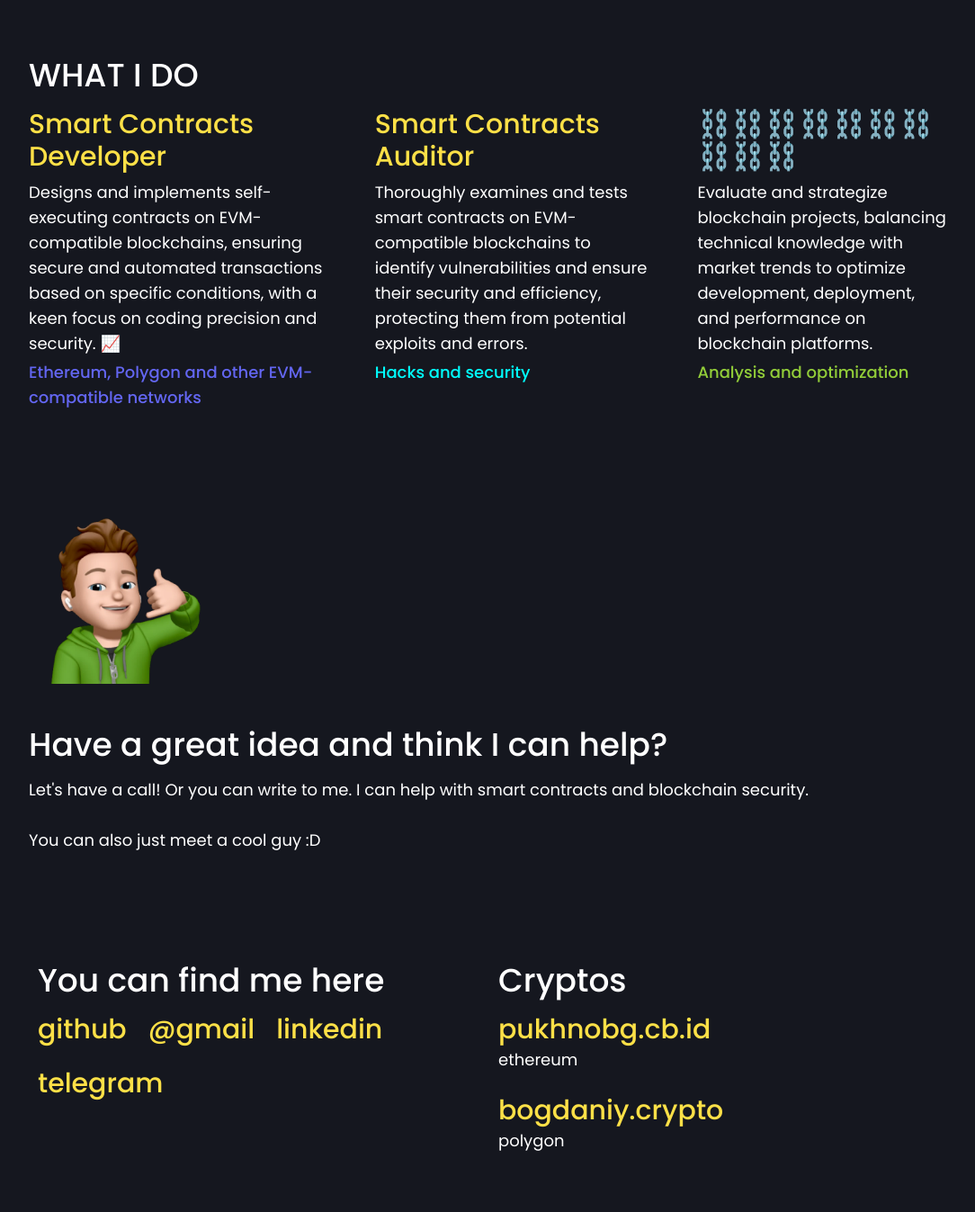
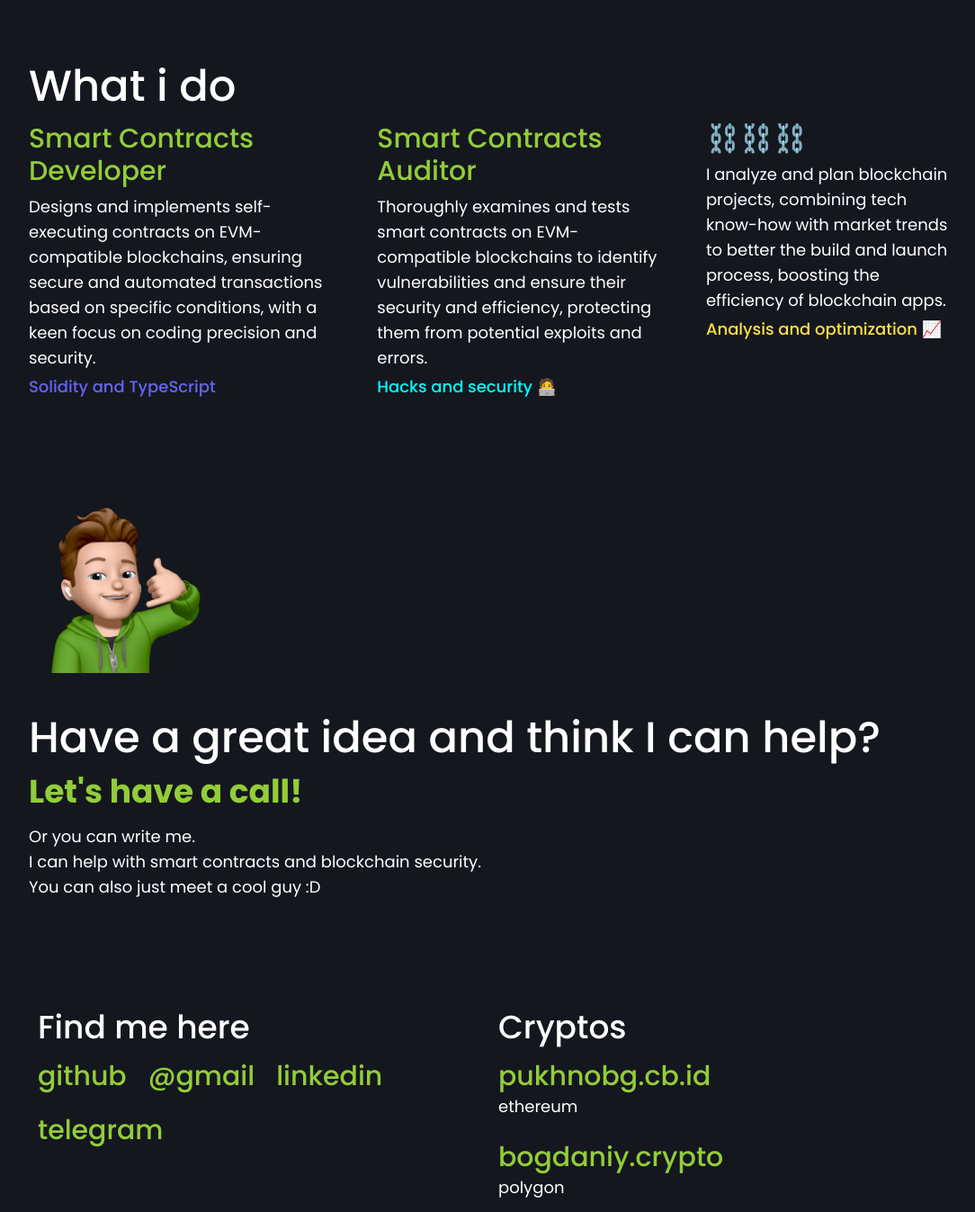
Before and after one commit to b0gdaniy/b0gdaniy.github.io, a plain HTML site: page index.html in a window 1280 px wide. Shown: the part 820-2167 px from the top of the page at 90% size, without its empty margins (96-1180 px from the left). Drawn offline with Linux system fonts and the light colour scheme.

Commit message:
fix: text corrections

```diff
--- a/index.html
+++ b/index.html
@@ -61,7 +61,7 @@
           />
         </div>
         <div class="lg:self-center">
-          <p class="text-2xl md:text-4xl font-medium">I want to make world better</p>
+          <p class="text-2xl md:text-5xl font-medium">I want to make world better</p>
           <div class="pt-2 flex flex-col lg:flex-row gap-0 md:gap-6 text-5xl md:text-7xl font-bold leading-snug">
             <div class="flex-none">By improving</div>
             <div id="color-text">
@@ -74,37 +74,36 @@
         </div>
       </div>
       <div class="pt-16 md:pt-28">
-        <p class="text-2xl md:text-4xl font-medium">WHAT I DO</p>
+        <p class="text-2xl md:text-5xl font-medium">What i do</p>
         <div class="flex flex-col flex-wrap md:flex-nowrap md:flex-row pt-4 gap-6 lg:gap-12">
-          <div class="flex-1 min-w-0">
-            <p class="text-2xl md:text-3xl font-medium text-yellow-300">Smart Contracts Developer</p>
+          <div class="flex-1 min-w-0 flex-grow">
+            <p class="text-2xl md:text-3xl font-medium text-green">Smart Contracts Developer</p>
             <p class="text-lg md:text-1xl font-normal pt-2">
               Designs and implements self-executing contracts on EVM-compatible blockchains, ensuring secure and
               automated transactions based on specific conditions, with a keen focus on coding precision and security.
-              📈
             </p>
             <div class="text-lg md:text-1xl font-medium pt-1">
-              <span class="text-indigo-500">Ethereum, Polygon and other EVM-compatible networks</span>
+              <span class="text-indigo-500">Solidity and TypeScript</span>
             </div>
           </div>
-          <div class="flex-1 min-w-0">
-            <p class="text-2xl md:text-3xl font-medium text-yellow-300">Smart Contracts Auditor</p>
+          <div class="flex-1 min-w-0 flex-grow">
+            <p class="text-2xl md:text-3xl font-medium text-green">Smart Contracts Auditor</p>
             <p class="text-lg md:text-1xl font-normal pt-2">
               Thoroughly examines and tests smart contracts on EVM-compatible blockchains to identify vulnerabilities
               and ensure their security and efficiency, protecting them from potential exploits and errors.
             </p>
             <div class="text-lg md:text-1xl font-medium pt-1">
-              <span class="text-cyan">Hacks and security</span>
+              <span class="text-cyan">Hacks and security 🧑‍💻</span>
             </div>
           </div>
-          <div class="flex-1 min-w-0">
-            <p class="text-2xl md:text-3xl font-medium text-yellow-300">⛓️⛓️⛓️⛓️⛓️⛓️⛓️⛓️⛓️⛓️</p>
+          <div class="flex-1 min-w-0 flex-grow">
+            <p class="text-2xl md:text-3xl font-medium text-green">⛓️⛓️⛓️</p>
             <p class="text-lg md:text-1xl font-normal pt-2">
-              Evaluate and strategize blockchain projects, balancing technical knowledge with market trends to optimize
-              development, deployment, and performance on blockchain platforms.
+              I analyze and plan blockchain projects, combining tech know-how with market trends to better the build and
+              launch process, boosting the efficiency of blockchain apps.
             </p>
             <div class="text-lg md:text-1xl font-medium pt-1">
-              <span class="text-green">Analysis and optimization</span>
+              <span class="text-yellow-300">Analysis and optimization 📈</span>
             </div>
           </div>
         </div>
@@ -120,10 +119,11 @@
           />
         </div>
         <div class="lg:self-center">
-          <p class="text-2xl md:text-4xl font-medium">Have a great idea and think I can help?</p>
+          <p class="text-2xl md:text-5xl font-medium">Have a great idea and think I can help?</p>
+          <p class="text-3xl md:text-4xl font-bold pt-4 leading-snug text-green">Let's have a call!</p>
           <div class="pt-2 flex flex-col lg:flex-row gap-0 md:gap-6 text-5xl md:text-7xl font-bold leading-snug">
             <p class="text-lg md:text-1xl font-normal pt-2">
-              Let's have a call! Or you can write to me. I can help with smart contracts and blockchain security.<br /><br />
+              Or you can write me.<br />I can help with smart contracts and blockchain security.<br />
               You can also just meet a cool guy :D
             </p>
           </div>
@@ -132,32 +132,32 @@
 
       <div class="container pt-16 md:pt-28">
         <div class="left-side">
-          <p class="text-2xl md:text-4xl font-medium">You can find me here</p>
+          <p class="text-2xl md:text-4xl font-medium">Find me here</p>
           <div class="flex flex-col flex-wrap md:flex-row pt-4 gap-2 lg:gap-6">
             <a href="https://github.com/r0ugeEngine/">
               <p
-                class="text-2xl md:text-3xl font-medium text-yellow-300 transition ease-in-out delay-150 hover:text-red-400"
+                class="text-2xl md:text-3xl font-medium text-green transition ease-in-out delay-150 hover:text-red-400"
               >
                 github
               </p>
             </a>
             <a href="mailto:pukhnobg@gmail.com">
               <p
-                class="text-2xl md:text-3xl font-medium text-yellow-300 transition ease-in-out delay-150 hover:text-red-400"
+                class="text-2xl md:text-3xl font-medium text-green transition ease-in-out delay-150 hover:text-red-400"
               >
                 @gmail
               </p>
             </a>
             <a href="https://www.linkedin.com/in/bohdan-pukhno/">
               <p
-                class="text-2xl md:text-3xl font-medium text-yellow-300 transition ease-in-out delay-150 hover:text-red-400"
+                class="text-2xl md:text-3xl font-medium text-green transition ease-in-out delay-150 hover:text-red-400"
               >
                 linkedin
               </p>
             </a>
             <a href="http://t.me/b0gdaniy">
               <p
-                class="text-2xl md:text-3xl font-medium text-yellow-300 transition ease-in-out delay-150 hover:text-red-400"
+                class="text-2xl md:text-3xl font-medium text-green transition ease-in-out delay-150 hover:text-red-400"
               >
                 telegram
               </p>
@@ -168,11 +168,11 @@
           <p class="text-2xl md:text-4xl font-medium">Cryptos</p>
           <div class="flex flex-col flex-wrap md:flex-row pt-4 gap-2 lg:gap-6">
             <div>
-              <p class="text-2xl md:text-3xl font-medium text-yellow-300">pukhnobg.cb.id</p>
+              <p class="text-1xl md:text-3xl font-medium text-green">pukhnobg.cb.id</p>
               <p class="text-lg md:text-1xl font-normal pt-0.5">ethereum</p>
             </div>
             <div>
-              <p class="text-2xl md:text-3xl font-medium text-yellow-300 break-all">bogdaniy.crypto</p>
+              <p class="text-1xl md:text-3xl font-medium text-green break-all">bogdaniy.crypto</p>
               <p class="text-lg md:text-1xl font-normal pt-0.5">polygon</p>
             </div>
           </div>
```
Also changed, not shown: css/build.css.
